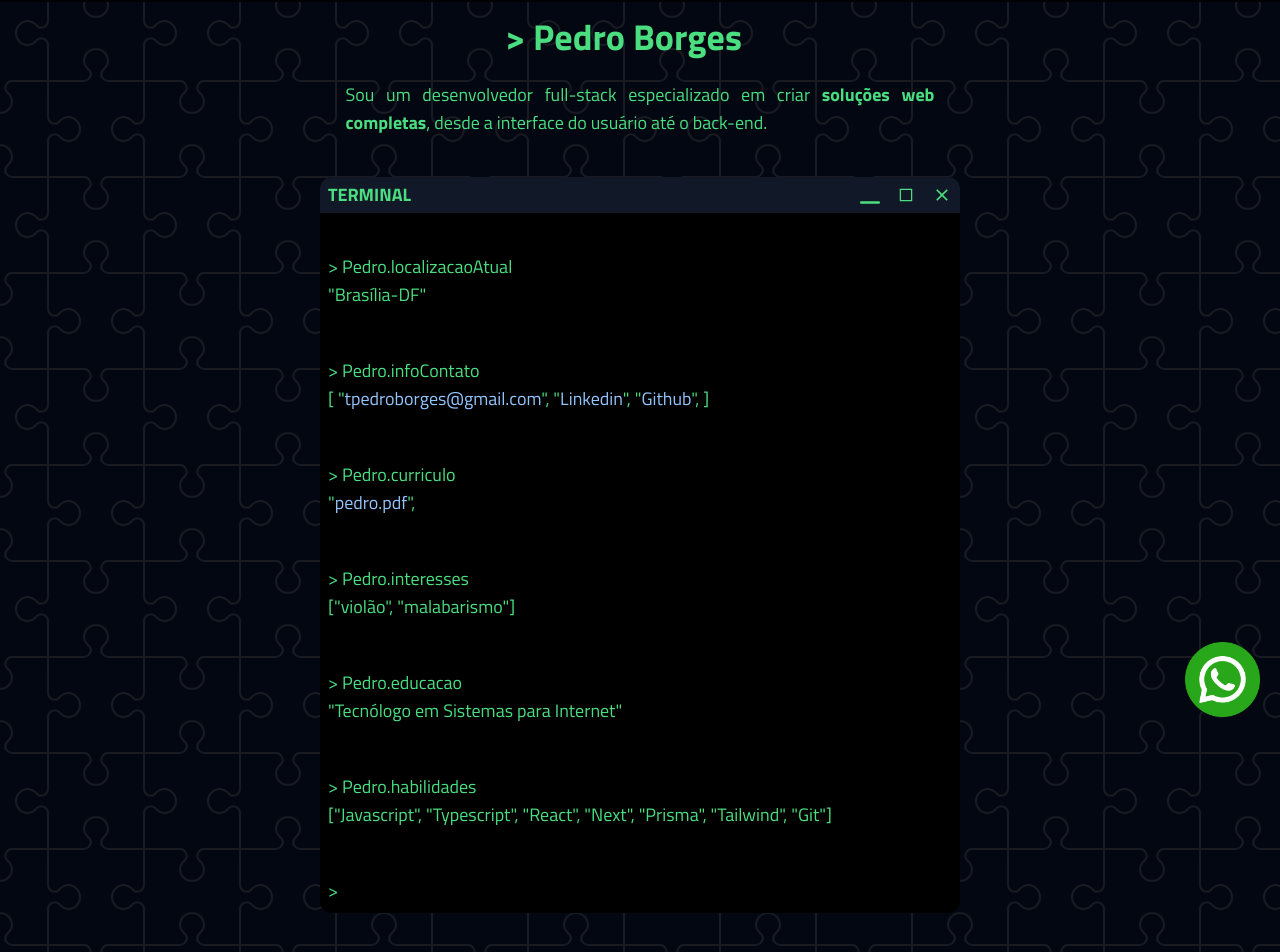
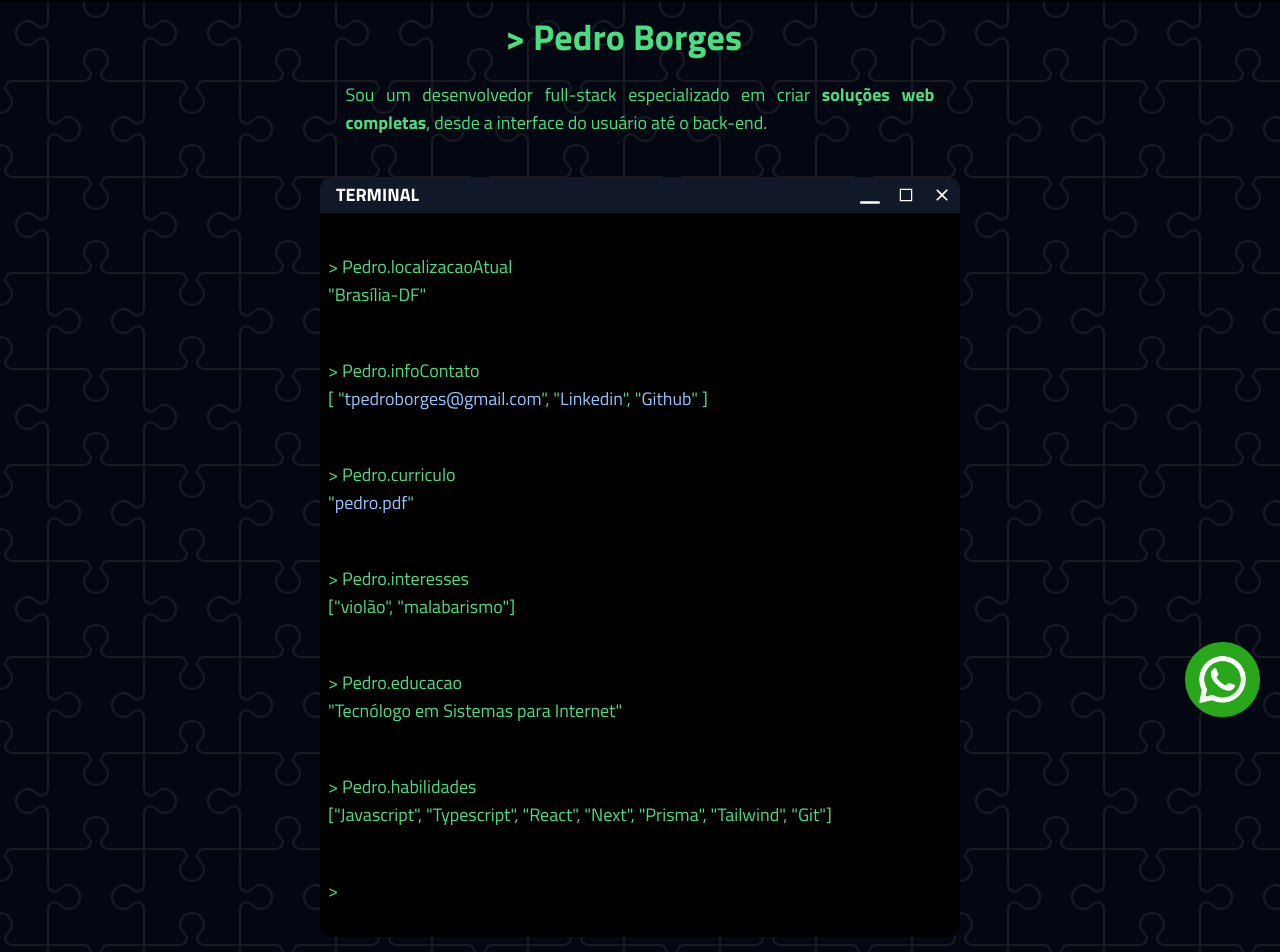
Before and after one commit to dspedroborges/next-portfolio, a Next.js app: page / in a window 1280 px wide. Shown: the part 63-1015 px from the top of the page. Built offline with nearby package versions, Linux system fonts and the light colour scheme.

Commit message:
correções nos itens do terminal

```diff
--- a/src/pages/index.tsx
+++ b/src/pages/index.tsx
@@ -47,8 +47,8 @@ export default function Home() {
       <p className="text-green-400 text-xs md:text-md lg:text-lg p-2 w-full lg:w-[60ch] mx-auto text-justify">Sou um desenvolvedor full-stack especializado em criar <span className="font-bold">soluções web completas</span>, desde a interface do usuário até o back-end.</p>
 
       <div className="bg-black text-green-400 w-[98%] mx-auto lg:w-1/2 rounded-xl my-8 text-xs md:text-md lg:text-lg">
-        <div className="bg-gray-900 flex items-center justify-between mb-8 text-green-400 rounded-tl-xl rounded-tr-xl">
-          <span className="uppercase font-bold px-2">Terminal</span>
+        <div className="bg-gray-900 flex items-center justify-between mb-8 text-white rounded-tl-xl rounded-tr-xl">
+          <span className="uppercase font-bold px-4">Terminal</span>
           <div className="flex ">
             <FaRegWindowMinimize className="text-2xl md:text-4xl hover:bg-gray-500 cursor-pointer h-full p-2 mx-auto text-center" />
             <VscChromeMaximize className="text-2xl md:text-4xl hover:bg-gray-500 cursor-pointer h-full p-2 mx-auto text-center" />
@@ -64,13 +64,13 @@ export default function Home() {
           <p>[
             "<Link href="mailto:tpedroborges@gmail.com" target="_blank" className="text-blue-300 hover:text-blue-400 hover:underline">tpedroborges@gmail.com</Link>",
             "<Link href="https://www.linkedin.com/in/pedroborges11/" target="_blank" className="text-blue-300 hover:text-blue-400 hover:underline">Linkedin</Link>",
-            "<Link href="https://github.com/wdpedroborges" target="_blank" className="text-blue-300 hover:text-blue-400 hover:underline">Github</Link>",
+            "<Link href="https://github.com/wdpedroborges" target="_blank" className="text-blue-300 hover:text-blue-400 hover:underline">Github</Link>"
             ]
           </p>
         </div>
         <div className="mb-8 p-2">
           <p>&gt; Pedro.curriculo</p>
-          <p>"<a href="#" target="_blank" className="text-blue-300 hover:text-blue-400 hover:underline">pedro.pdf</a>",</p>
+          <p>"<a href="#" target="_blank" className="text-blue-300 hover:text-blue-400 hover:underline">pedro.pdf</a>"</p>
         </div>
         <div className="mb-8 p-2">
           <p>&gt; Pedro.interesses</p>
@@ -84,7 +84,7 @@ export default function Home() {
           <p>&gt; Pedro.habilidades</p>
           <p>["Javascript", "Typescript", "React", "Next", "Prisma", "Tailwind", "Git"]</p>
         </div>
-        <div className="mb-8 p-2">
+        <div className="mb-8 px-2 pt-2 pb-8">
           <p>&gt; <span className="font-bold animate-blink ml-2 border-r-8 border-green-400 p-0"></span></p>
         </div>
       </div>
```
